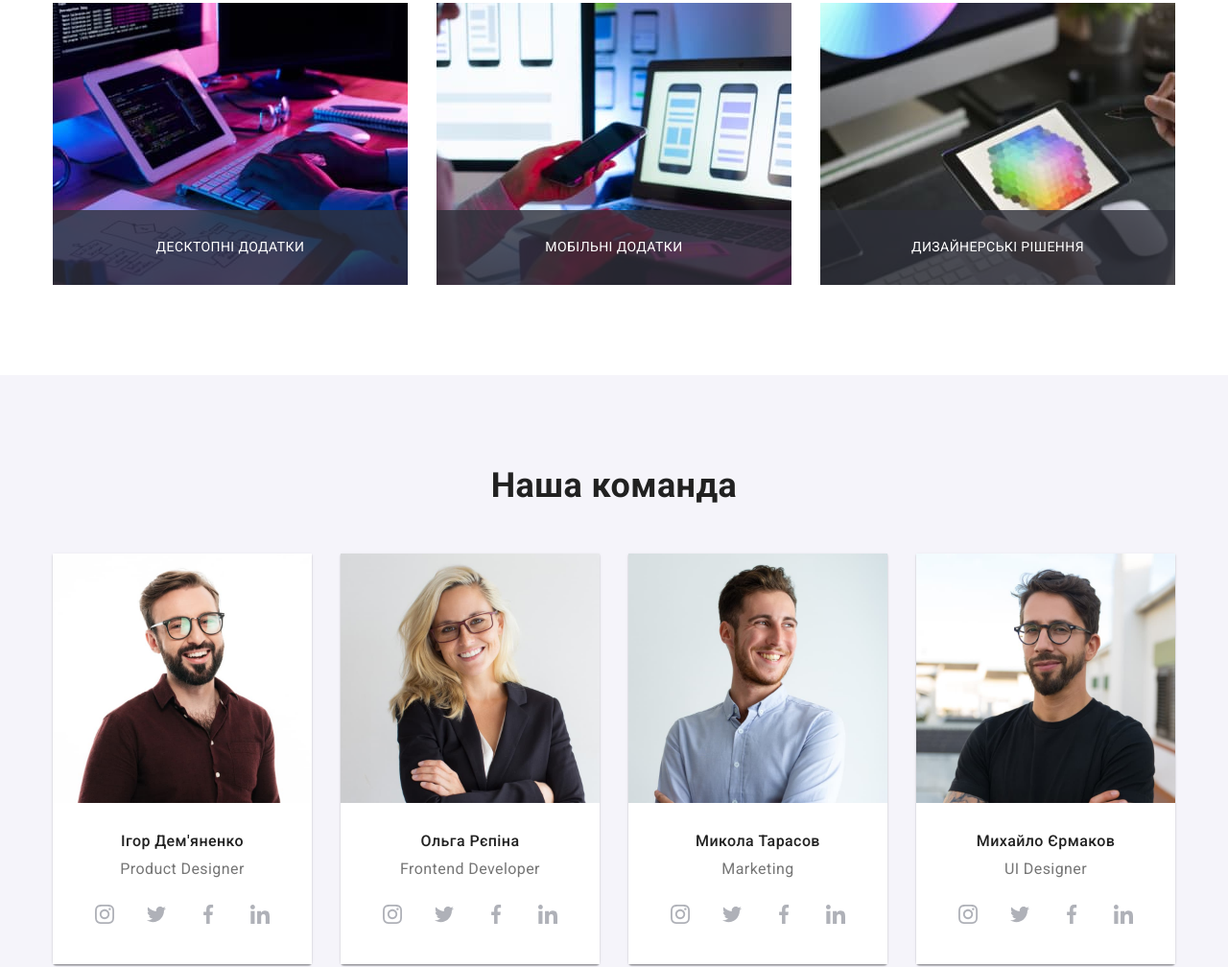
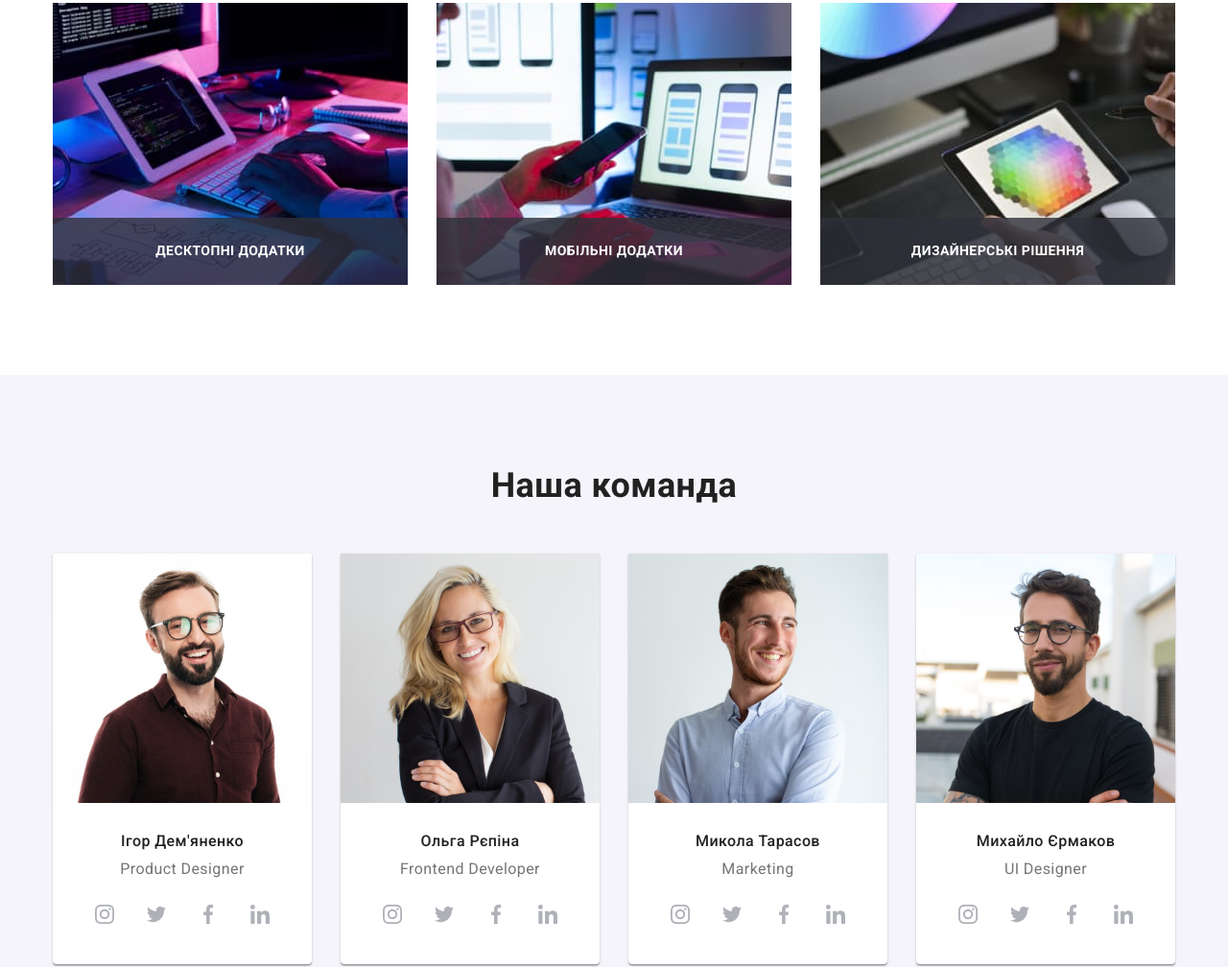
Before and after one commit to alexxbarik/goit-markup-hw-05, a plain HTML site: page index.html in a window 1280 px wide. Shown: the part 1206-2214 px from the top of the page at 96% size. Drawn offline with nearby package versions, Linux system fonts and the light colour scheme.

Commit message:
Виправляє помилки після зауваженнь ментора

```diff
--- a/css/styles.css
+++ b/css/styles.css
@@ -327,6 +327,10 @@ height: auto;
     padding: 27px 0px;
     background: rgba(47, 48, 58, 0.8);
     color: var(--primary-bg-color);
+    font-weight: 700;
+    font-size: 14px;
+    line-height: 1.14;
+    letter-spacing: 0.03em;
     text-transform: uppercase;
 }
 
@@ -343,6 +347,7 @@ align-items: center;
 width: 270px;
 margin-right: 30px;
 margin-bottom: 30px;
+background-color: var(--primary-bg-color);
 box-shadow: 0px 1px 3px rgba(0, 0, 0, 0.12), 0px 1px 1px rgba(0, 0, 0, 0.14), 0px 2px 1px rgba(0, 0, 0, 0.2);
 border-radius: 0px 0px 4px 4px;
 }
@@ -359,7 +364,7 @@ margin-bottom: 0;
 .container-img-team {
 padding: 30px 0;
 text-align: center;
-background-color: var(--primary-bg-color);
+/* background-color: var(--primary-bg-color); */
 }
 .section-title {
 margin-top: 0;
@@ -609,8 +614,6 @@ flex-wrap: wrap;
     color: var(--head-title-color);
     background-color:rgba(33, 150, 243, 0.9);
     transform: translateY(100%);
-
-    transition-property: translateY(100%);
     transition-duration: 250ms;
     transition-timing-function: var(--timing-function);
 }
```
